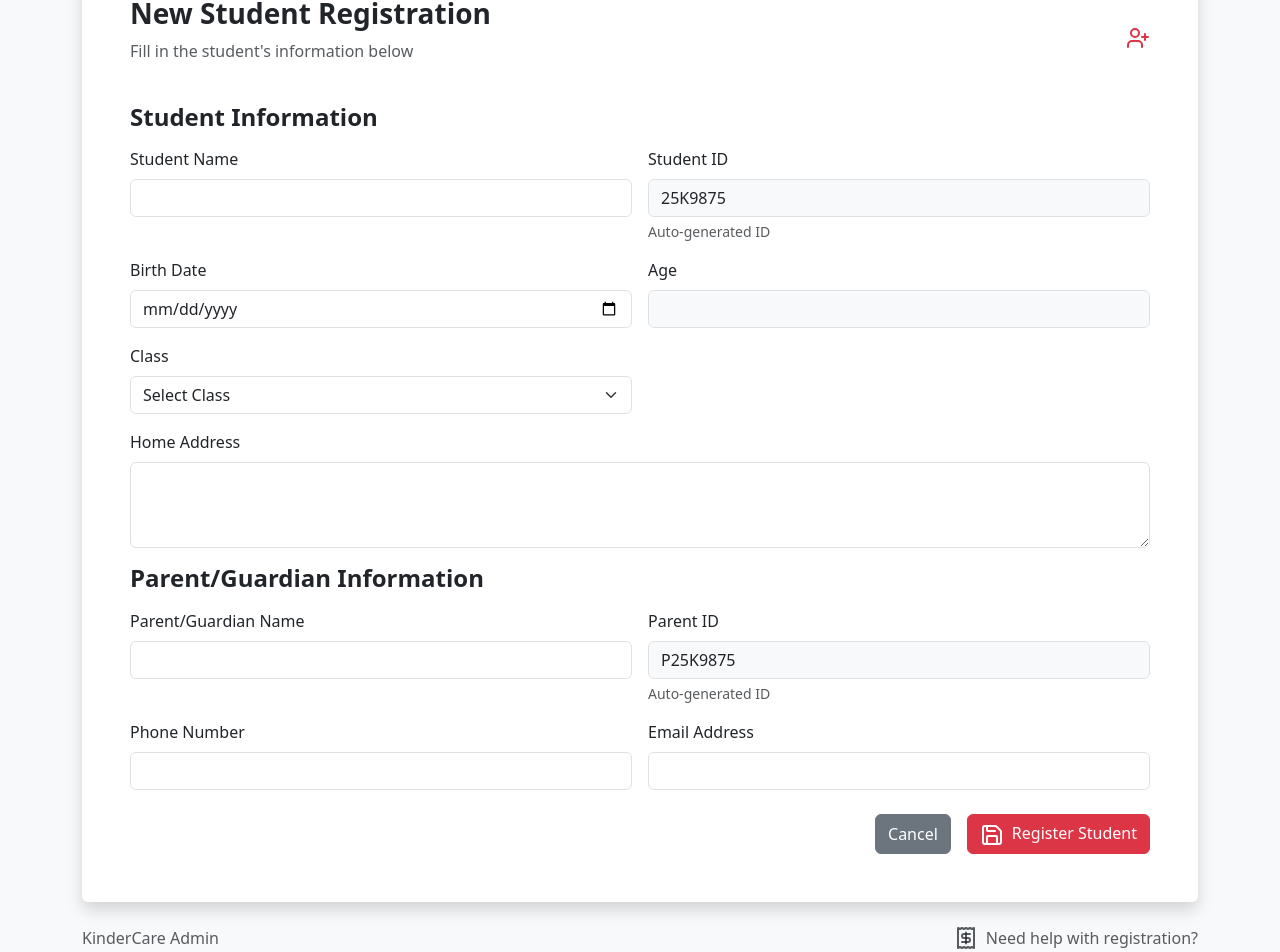
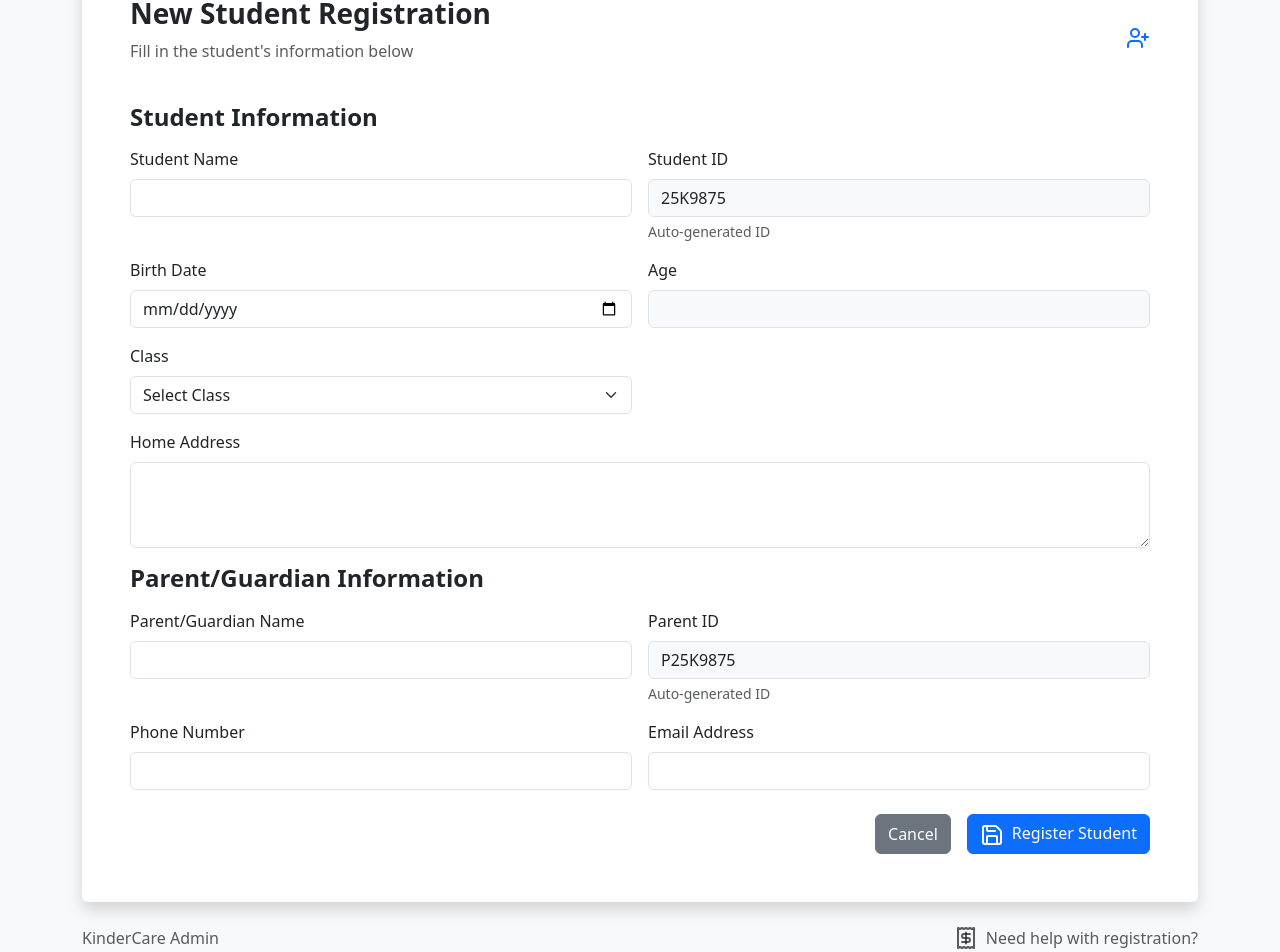
Before and after one commit to JiaYi-One/KinderAdmin, a React (Vite) app: page /newReg/studReg in a window 1280 px wide. Shown: the part 187-1139 px from the top of the page. Built offline with nearby package versions, Linux system fonts and the light colour scheme.

Commit message:
UIdesign

```diff
--- a/package.json
+++ b/package.json
@@ -10,16 +10,11 @@
     "preview": "vite preview"
   },
   "dependencies": {
-    "@react-navigation/native": "^7.0.14",
-    "@react-navigation/native-stack": "^7.2.0",
     "bootstrap": "^5.3.3",
     "firebase": "^11.3.1",
     "lucide-react": "^0.475.0",
     "react": "^19.0.0",
     "react-dom": "^19.0.0",
-    "react-native": "^0.78.0",
-    "react-native-safe-area-context": "^5.2.0",
-    "react-native-screens": "^4.9.1",
     "react-router-dom": "^7.2.0"
   },
   "devDependencies": {
--- a/src/Bill/createBill.tsx
+++ b/src/Bill/createBill.tsx
@@ -640,7 +640,7 @@ function CreateBill() {
                       !items.some((item) => item.amount > 0)
                     }
                   >
-                    <Save size={16} />
+                    <Save className="w-4 h-4 me-2" size={16} />
                     Save Bill
                   </button>
                 </div>
--- a/src/newReg/studReg.tsx
+++ b/src/newReg/studReg.tsx
@@ -169,7 +169,7 @@ function StudReg() {
                 Fill in the student's information below
               </p>
             </div>
-            <UserPlus className="w-8 h-8 text-danger" />{" "}
+            <UserPlus className="w-8 h-8 text-primary" />{" "}
             {/* Lucide icon with Bootstrap color */}
           </div>
 
@@ -369,7 +369,7 @@ function StudReg() {
               </button>
               <button
                 type="submit"
-                className="btn btn-danger"
+                className="btn btn-primary"
                 disabled={isSubmitting}
               >
                 <Save className="w-4 h-4 me-2" />
```
